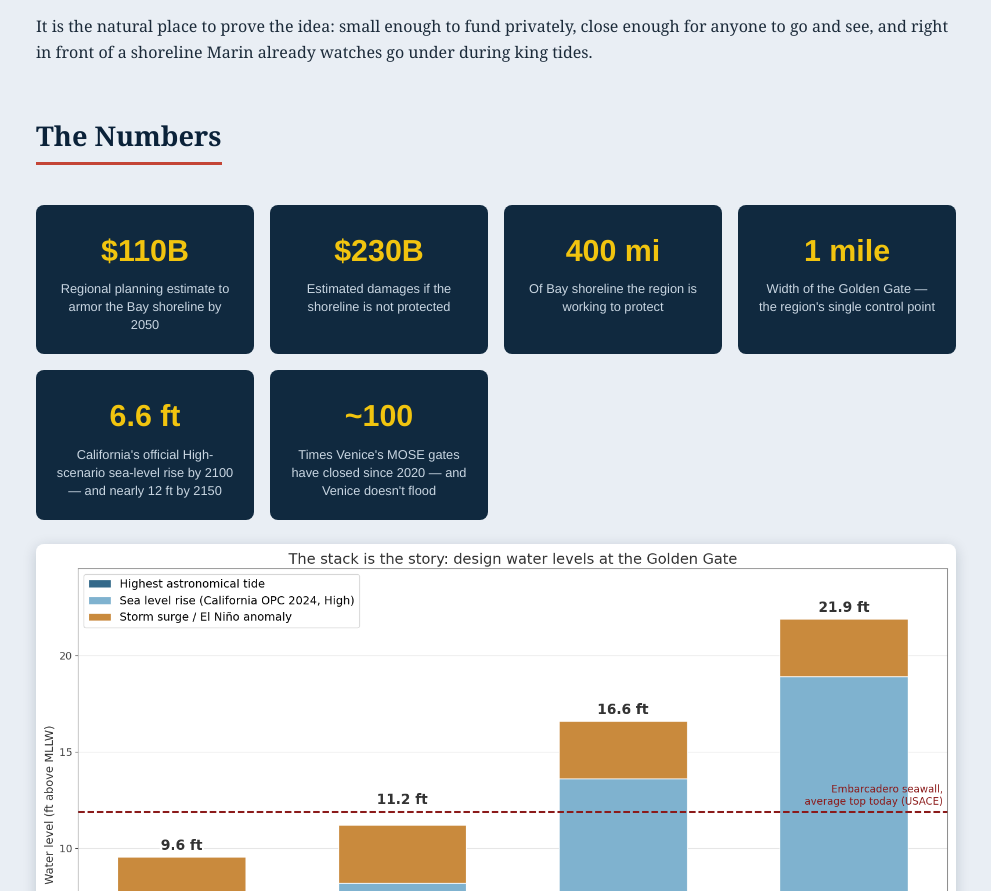
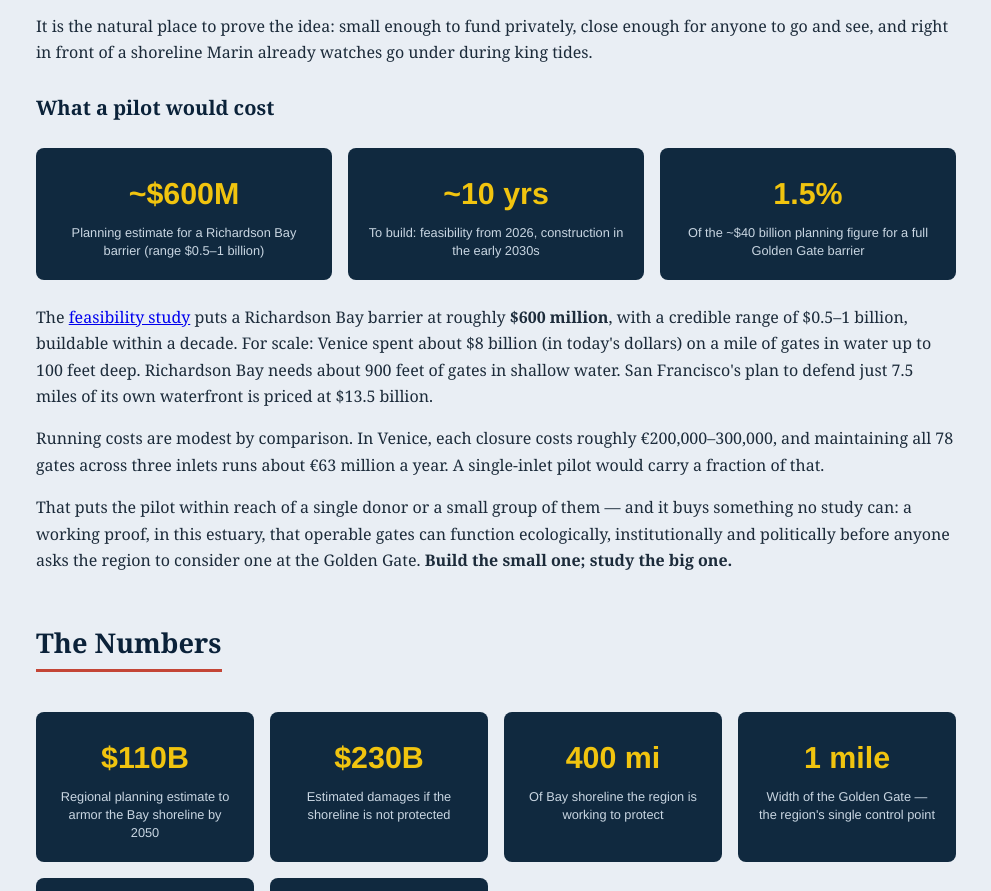
Before and after one commit to jimpalozola/golden-gate-mose, a plain HTML site: page index.html in a window 1280 px wide. Shown: the part 3270-4161 px from the top of the page, without its empty margins (144-1135 px from the left). Drawn offline with nearby package versions, Linux system fonts and the light colour scheme.

Commit message:
Add Richardson Bay pilot cost section

```diff
--- a/index.html
+++ b/index.html
@@ -81,6 +81,7 @@
   .tetra img{width:100%;height:auto;border-radius:8px;box-shadow:0 3px 16px rgba(11,34,57,.22)}
   .tetra .hint{display:block;text-align:center;margin-top:.6rem;font-family:Helvetica,Arial,sans-serif;font-size:.82rem;font-weight:bold;letter-spacing:.03em;color:var(--navy);text-decoration:none}
   .tetra .hint:hover{color:var(--brick)}
+  .pilot-h{color:var(--navy);font-size:1.25rem;margin:1.6rem 0 .8rem}
   .tidebar{background:var(--brick);color:#fff;text-align:center;font-family:Helvetica,Arial,sans-serif;font-size:.92rem;padding:.55rem 1rem;letter-spacing:.02em}
   .tidebar b{color:#fff}
   .card .eyebrow{font-family:Helvetica,Arial,sans-serif;font-size:.72rem;letter-spacing:.12em;text-transform:uppercase;color:var(--slate);display:block;margin-bottom:.2rem}
@@ -156,6 +157,15 @@
   <p class="lede">Great cities build great things. San Francisco brought its water more than 160 miles from Hetch Hetchy, and it built the Golden Gate Bridge in the middle of the Depression. Protecting the Bay from the sea belongs in that tradition.</p>
   <p>A barrier across the Golden Gate would be a project on the scale of the Hoover Dam. Protecting Marin's most exposed shoreline would not. At the Highway 101 bridge, Richardson Bay narrows to about <strong>900 feet of shallow water</strong>, a setting where the gates now protecting Venice would work without modification.</p>
   <p>It is the natural place to prove the idea: small enough to fund privately, close enough for anyone to go and see, and right in front of a shoreline Marin already watches go under during king tides.</p>
+  <h3 class="pilot-h">What a pilot would cost</h3>
+  <div class="numbers">
+    <div class="num"><b>~$600M</b><small>Planning estimate for a Richardson Bay barrier (range $0.5&ndash;1 billion)</small></div>
+    <div class="num"><b>~10 yrs</b><small>To build: feasibility from 2026, construction in the early 2030s</small></div>
+    <div class="num"><b>1.5%</b><small>Of the ~$40 billion planning figure for a full Golden Gate barrier</small></div>
+  </div>
+  <p>The <a href="assets/Golden_Gate_MOSE_Feasibility_Study.pdf">feasibility study</a> puts a Richardson Bay barrier at roughly <strong>$600 million</strong>, with a credible range of $0.5&ndash;1 billion, buildable within a decade. For scale: Venice spent about $8 billion (in today's dollars) on a mile of gates in water up to 100 feet deep. Richardson Bay needs about 900 feet of gates in shallow water. San Francisco's plan to defend just 7.5 miles of its own waterfront is priced at $13.5 billion.</p>
+  <p>Running costs are modest by comparison. In Venice, each closure costs roughly &euro;200,000&ndash;300,000, and maintaining all 78 gates across three inlets runs about &euro;63 million a year. A single-inlet pilot would carry a fraction of that.</p>
+  <p>That puts the pilot within reach of a single donor or a small group of them &mdash; and it buys something no study can: a working proof, in this estuary, that operable gates can function ecologically, institutionally and politically before anyone asks the region to consider one at the Golden Gate. <strong>Build the small one; study the big one.</strong></p>
 </section>
 
 <section id="numbers">
```
